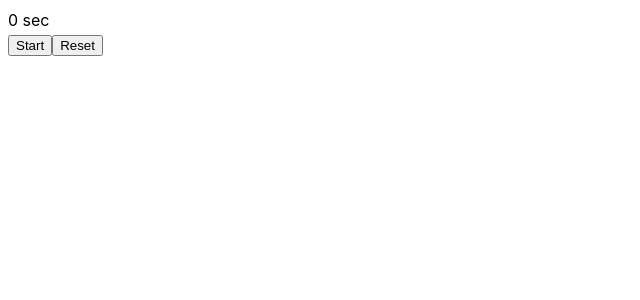
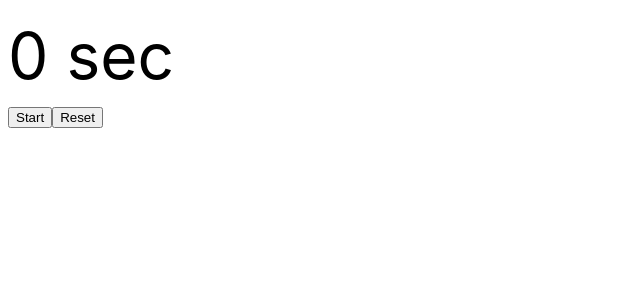
Before and after one commit to ayansome1/machine-coding-projects, a React (Vite) app: page / in a window 1280 px wide. Shown: the top 300 px of the page, without its empty margins (0-640 px from the left). Built offline with nearby package versions, Linux system fonts and the light colour scheme.

Commit message:
upadte styles

```diff
--- /dev/null
+++ b/src/projects/stopwatch/Stopwatch.module.scss
@@ -0,0 +1,4 @@
+.time {
+  font-size: 64px;
+  cursor: pointer;
+}
--- a/src/projects/stopwatch/Stopwatch.tsx
+++ b/src/projects/stopwatch/Stopwatch.tsx
@@ -1,4 +1,5 @@
 import { useEffect, useState } from 'react';
+import styles from './Stopwatch.module.scss';
 
 const Stopwatch = () => {
   const [time, setTime] = useState(0);
@@ -34,7 +35,9 @@ const Stopwatch = () => {
 
   return (
     <div>
-      {time / 1000} sec
+      <span className={styles.time} onClick={handleStartStopClick}>
+        {time / 1000} sec
+      </span>
       <div>
         <button onClick={handleStartStopClick}>
           {isPaused ? 'Start' : 'Stop'}
```
